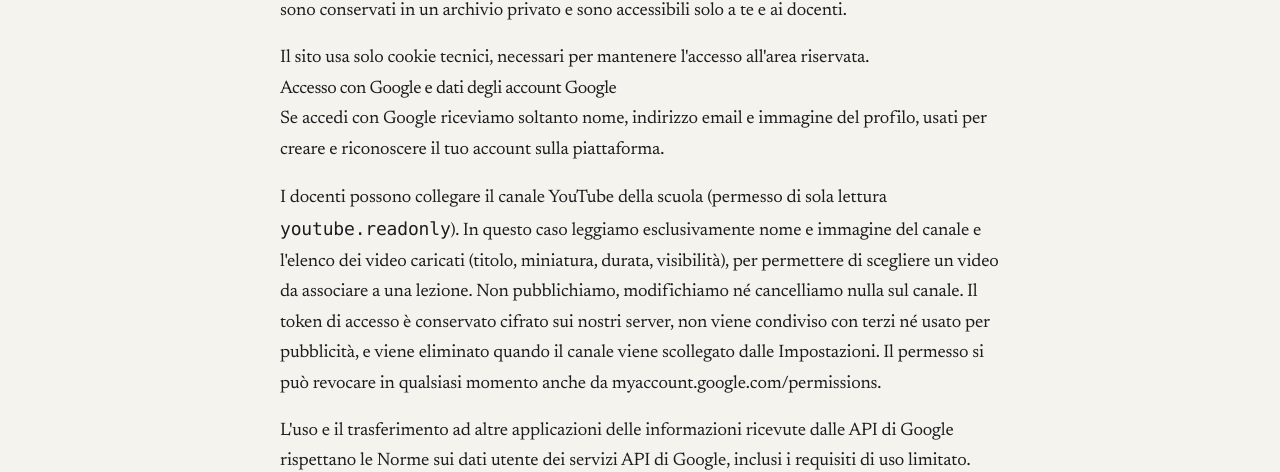
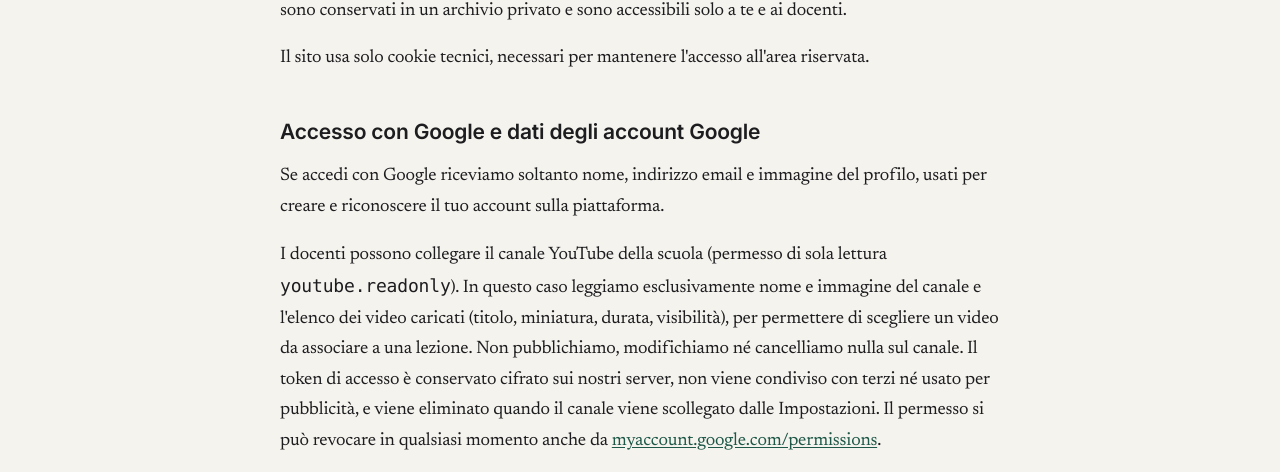
Before and after one commit to Gerocoo/scuola-forense, a Next.js app: page /privacy in a window 1280 px wide. Shown: the part 335-807 px from the top of the page. Built offline with nearby package versions, Linux system fonts and the light colour scheme; no server answers.

Commit message:
Stile titoli e link nelle pagine legali

```diff
--- a/src/app/globals.css
+++ b/src/app/globals.css
@@ -119,6 +119,12 @@
   .prose-legal p + p {
     @apply mt-4;
   }
+  .prose-legal h2 {
+    @apply mt-10 mb-3 font-sans text-[21px] font-semibold tracking-[-0.01em];
+  }
+  .prose-legal a {
+    @apply text-codice underline underline-offset-2;
+  }
 
   /* Comparsa allo scorrimento (vedi components/site/Reveal.tsx) */
   .reveal {
```
